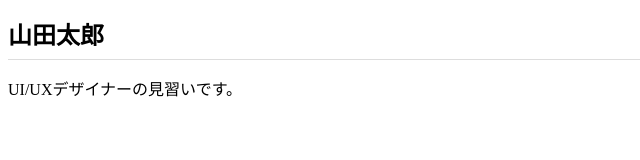
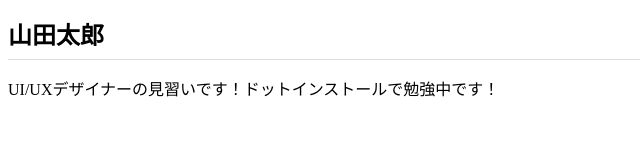
Before and after one commit to hyoprovet/hyoprovet.github.io, a plain HTML site: page index.html in a window 1280 px wide. Shown: the whole page, without its empty margins (0-640 px from the left). Drawn offline with Linux system fonts and the light colour scheme.

Commit message:
Add files via upload

```diff
--- a/index.html
+++ b/index.html
@@ -7,6 +7,6 @@
 </head>
 <body>
  <h1>山田太郎</h1>
- <p>UI/UXデザイナーの見習いです。</p>
+ <p>UI/UXデザイナーの見習いです！ドットインストールで勉強中です！</p>
 </body>
 </html>
```
